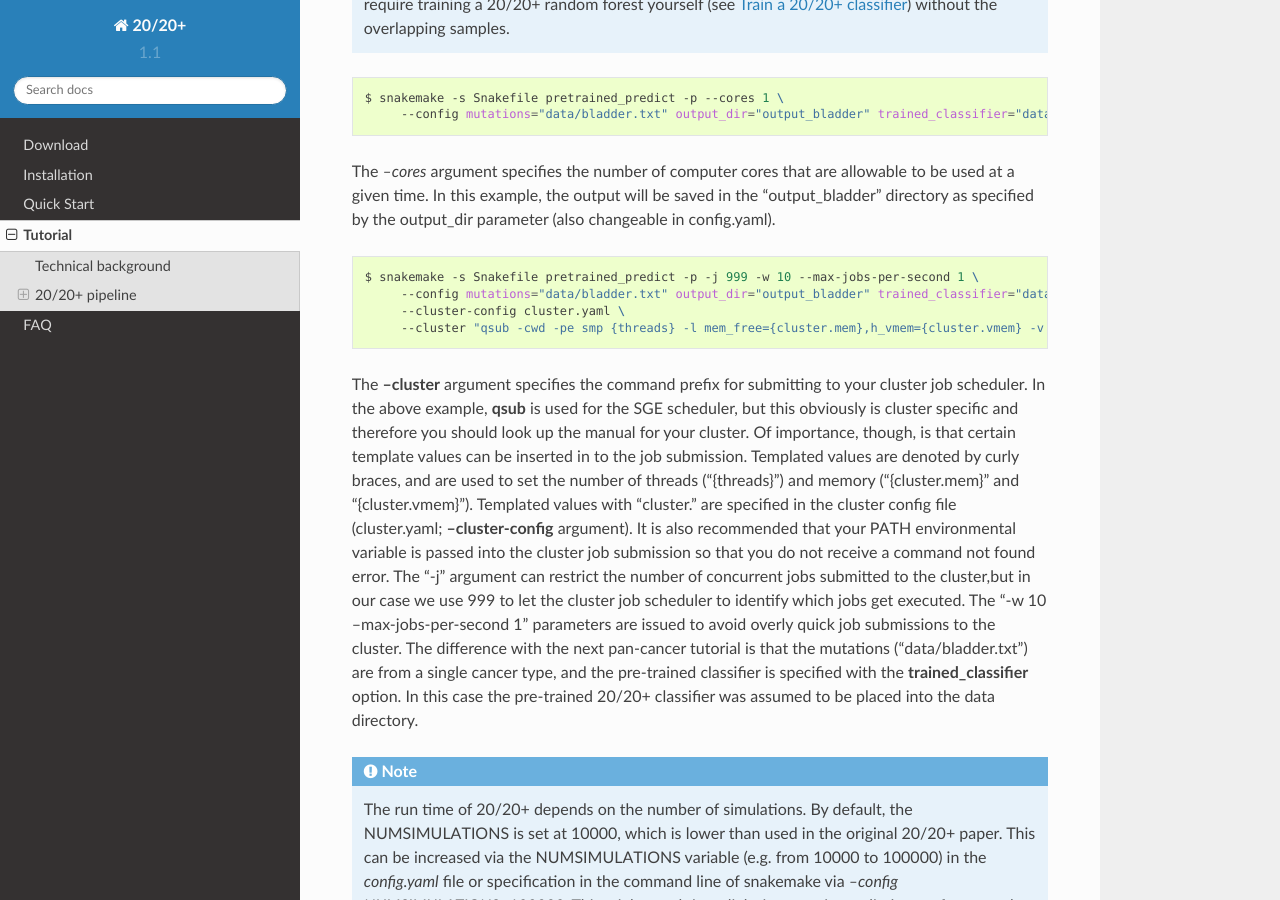
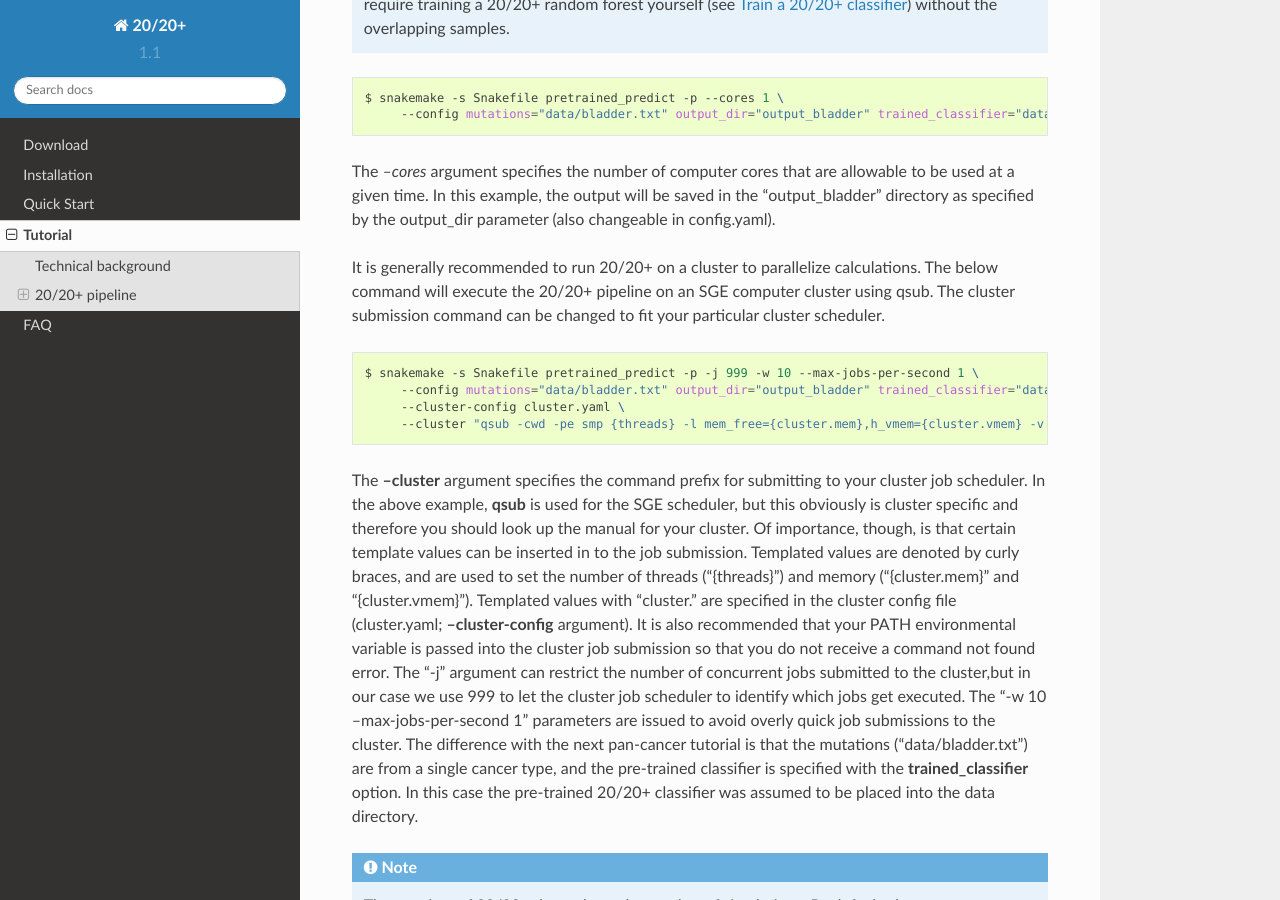
Before and after one commit to KarchinLab/2020plus, a Sphinx documentation site: the page built from doc/tutorial.rst, in a window 1280 px wide and 900 px high, scrolled down 1783 px. Built offline with Sphinx 7.4.7 and the Read the Docs theme 2.0.0, drawn with Linux system fonts in a browser that asks for light colours.

Commit message:
Added missing explanation of cluster command in tutorial

```diff
--- a/doc/tutorial.rst
+++ b/doc/tutorial.rst
@@ -77,6 +77,10 @@ Available pre-trained 20/20+ classifiers are shown on the :ref:`download-ref` pa
         --config mutations="data/bladder.txt" output_dir="output_bladder" trained_classifier="data/2020plus_10k.Rdata"
 
 The *–cores* argument specifies the number of computer cores that are allowable to be used at a given time. In this example, the output will be saved in the "output_bladder" directory as specified by the output_dir parameter (also changeable in config.yaml).
+
+It is generally recommended to run 20/20+ on a cluster to parallelize
+calculations. The below command will execute
+the 20/20+ pipeline on an SGE computer cluster using qsub. The cluster submission command can be changed to fit your particular cluster scheduler.
 
 .. code-block:: bash
 
```
